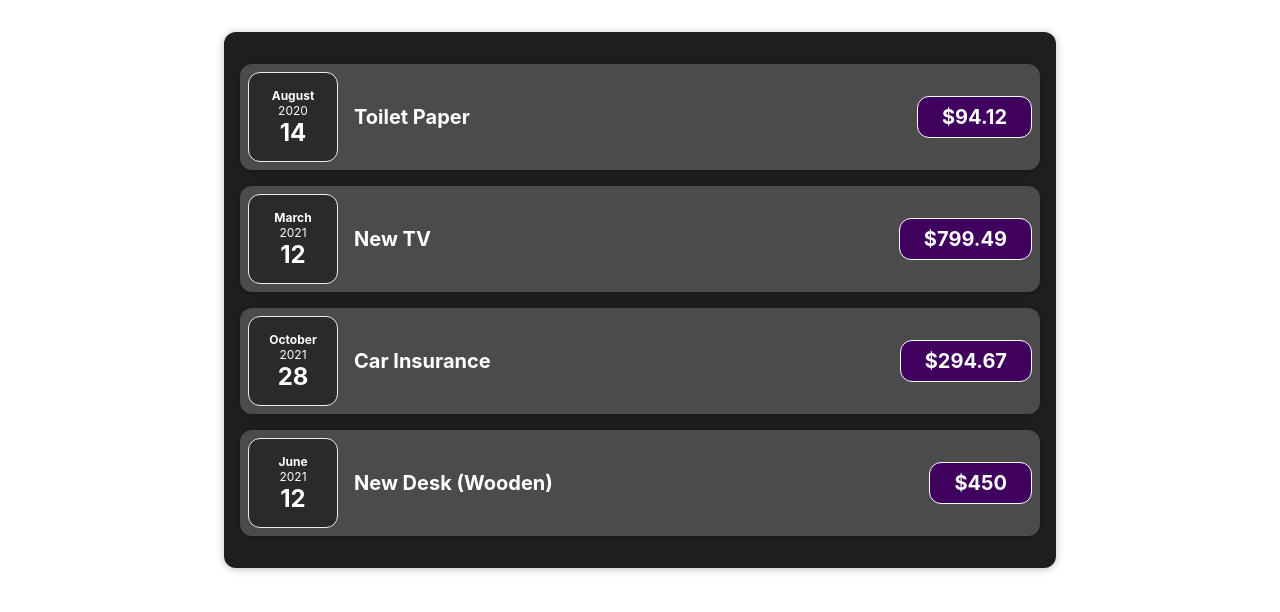
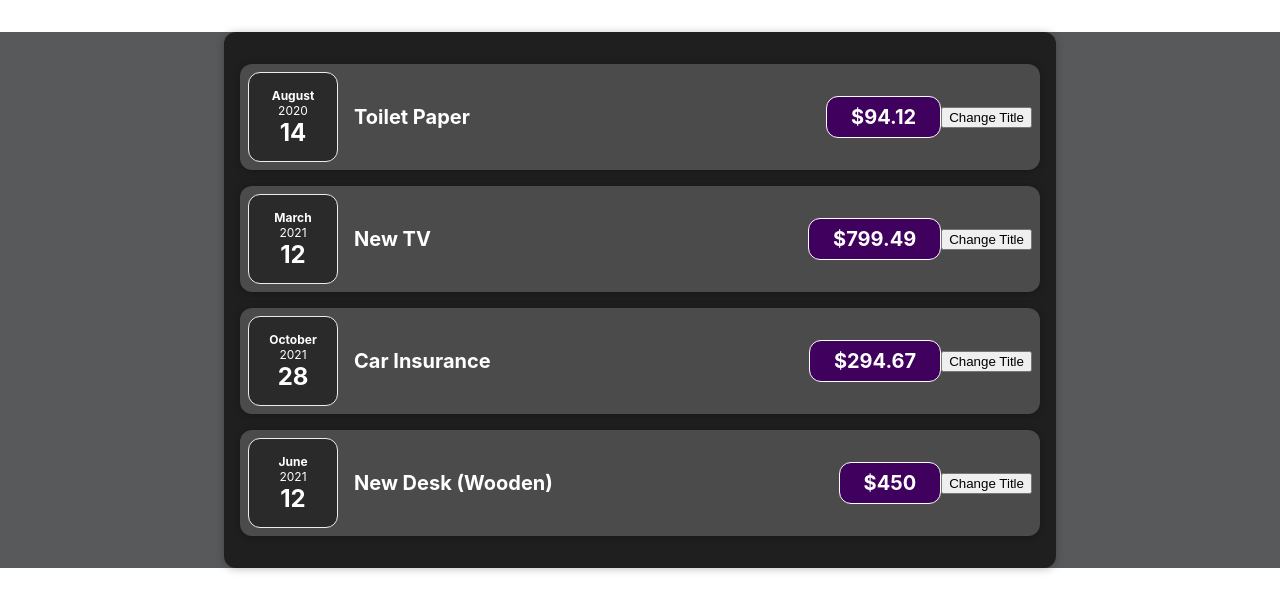
Before and after one commit to AtenaAmiri/Expense-app, a React (Create React App) app: page / in a window 1280 px wide. Shown: the top 612 px of the page. Built offline with nearby package versions, Linux system fonts and the light colour scheme.

Commit message:
Expense-app

```diff
--- a/src/App.css
+++ b/src/App.css
@@ -36,7 +36,3 @@
     transform: rotate(360deg);
   }
 }
-
-body {
-  background-color: #58595a;
-}
--- a/src/App.js
+++ b/src/App.js
@@ -1,4 +1,5 @@
-import Expenses from "./components/Expenses";
+import Expenses from "./components/Expenses/Expenses";
+import React from "react";
 function App() {
   const expenses = [
     {
@@ -23,7 +24,7 @@ function App() {
   ];
 
   return (
-    <div>
+    <div style={{ backgroundColor: "#58595a" }}>
       <Expenses items={expenses} />
     </div>
   );
--- a/src/components/ExpenseItem.js
+++ b/src/components/Expenses/ExpenseItem.js
@@ -1,7 +1,7 @@
 import React from "react";
 import "./ExpenseItem.css";
 import ExpenseDate from "./ExpenseDate";
-import Card from "./Card";
+import Card from "../UI/Card";
 function ExpenseItem(props) {
   return (
     <Card className="expense-item" className2="expense-item">
@@ -10,6 +10,7 @@ function ExpenseItem(props) {
         <h2>{props.title}</h2>
       </div>
       <div className="expense-item__price ">${props.amount}</div>
+      <button>Change Title</button>
     </Card>
   );
 }
--- a/src/components/Expenses.js
+++ b/src/components/Expenses/Expenses.js
@@ -1,7 +1,7 @@
 import React from "react";
 import ExpenseItem from "./ExpenseItem";
 import "./Expenses.css";
-import Card from "./Card";
+import Card from "../UI/Card";
 export default function Expenses(props) {
   return (
     <Card className="expenses">
```
Also changed, not shown: src/components/Expenses/ExpenseDate.css (renamed from src/components/ExpenseDate.css), src/components/Expenses/ExpenseDate.js (renamed from src/components/ExpenseDate.js), src/components/Expenses/ExpenseItem.css (renamed from src/components/ExpenseItem.css), src/components/Expenses/Expenses.css (renamed from src/components/Expenses.css), src/components/UI/Card.css (renamed from src/components/Card.css), src/components/UI/Card.js (renamed from src/components/Card.js).
